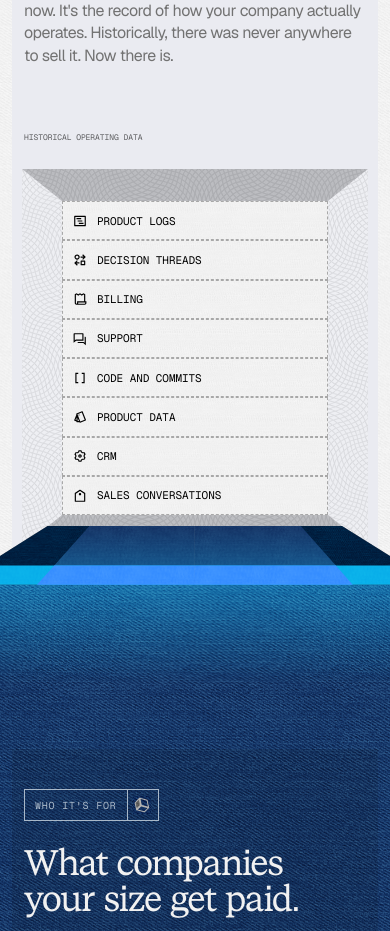
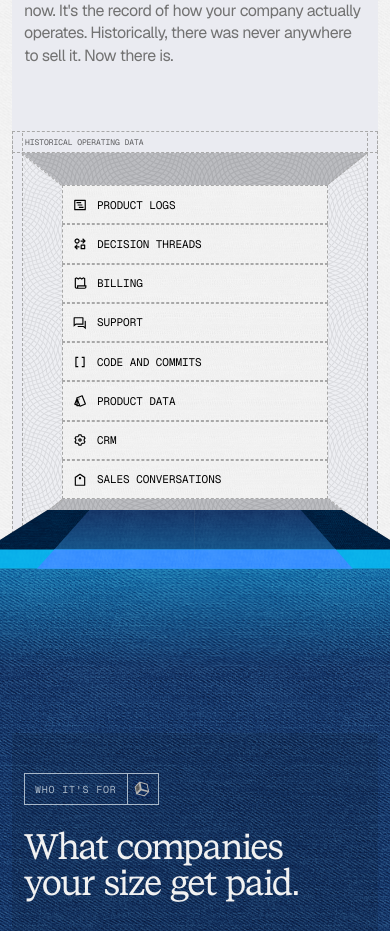
Before and after one commit to PIXELUPLABS/sunsethq, a Next.js app: page / in a window 390 px wide. Shown: the part 1540-2471 px from the top of the page. Built offline with nearby package versions, Linux system fonts and the light colour scheme; no server answers; a web font is replaced by a local one.

Commit message:
revenue section mobile lines alignment

```diff
--- a/modules/landing/components/revenue-stream-section.tsx
+++ b/modules/landing/components/revenue-stream-section.tsx
@@ -74,6 +74,10 @@ export function RevenueStreamSection() {
             </div>
 
             <div className="relative w-full">
+              <div
+                aria-hidden
+                className="pointer-events-none absolute inset-0 border-x border-dashed border-[#a8a8a8] sm:hidden"
+              />
               <div className="lg:hidden">
                 <RevenueStreamShelfMobile />
               </div>
--- a/modules/landing/components/revenue-stream-shelf-mobile.tsx
+++ b/modules/landing/components/revenue-stream-shelf-mobile.tsx
@@ -17,11 +17,11 @@ import {
 export function RevenueStreamShelfMobile() {
   return (
     <div className="mx-auto w-full">
-      <p className="mb-1.5 px-3 font-mono text-[8px] tracking-[-0.06px] text-black/60 uppercase">
+      <p className="border border-dashed border-[#a8a8a8] px-3 py-1 font-mono text-[8px] tracking-[-0.06px] text-black/60 uppercase">
         Historical operating data
       </p>
       <div
-        className="relative aspect-[366/436] w-full"
+        className="relative aspect-[366/416] w-full"
         style={{ containerType: "inline-size" }}
       >
         {/* room: top cap, two side walls, bottom cap */}
@@ -30,28 +30,56 @@ export function RevenueStreamShelfMobile() {
           alt=""
           width={346}
           height={32}
-          className="-scale-y-100 absolute top-[5.4645cqw] left-[2.7322cqw] h-[8.7432cqw] w-[94.5355cqw] max-w-none"
+          className="-scale-y-100 absolute top-0 left-[2.7322cqw] h-[8.7432cqw] w-[94.5355cqw] max-w-none"
         />
         <Image
           src={REVENUE_STREAM_MOBILE_WALL_LEFT}
           alt=""
           width={40}
           height={378}
-          className="absolute top-[5.4645cqw] left-[2.7322cqw] h-[103.2787cqw] w-[10.929cqw] max-w-none rotate-180"
+          className="absolute top-0 left-[2.7322cqw] h-[103.2787cqw] w-[10.929cqw] max-w-none rotate-180"
         />
         <Image
           src={REVENUE_STREAM_MOBILE_WALL_RIGHT}
           alt=""
           width={40}
           height={378}
-          className="absolute top-[5.4645cqw] left-[86.3388cqw] h-[103.2787cqw] w-[10.929cqw] max-w-none"
+          className="absolute top-0 left-[86.3388cqw] h-[103.2787cqw] w-[10.929cqw] max-w-none"
         />
         <Image
           src={REVENUE_STREAM_MOBILE_BAND}
           alt=""
           width={346}
           height={32}
-          className="absolute top-[100cqw] left-[2.7322cqw] h-[8.7432cqw] w-[94.5355cqw] max-w-none"
+          className="absolute top-[94.5355cqw] left-[2.7322cqw] h-[8.7432cqw] w-[94.5355cqw] max-w-none"
+        />
+        <div
+          aria-hidden
+          className="pointer-events-none absolute left-[2.7322cqw] w-[94.5355cqw] border-x border-dashed border-[#a8a8a8]"
+          style={{ top: "-20px", height: "calc(103.2787cqw + 20px)" }}
+        />
+
+        {/* dashed lines connecting each corner of the outer room border to
+            the matching corner of the inner tiles card */}
+        <div
+          aria-hidden
+          className="pointer-events-none absolute h-0 w-[13.9959cqw] border-t border-dashed border-[#a8a8a8]"
+          style={{ top: 0, left: "2.7322cqw", transformOrigin: "0 0", transform: "rotate(38.6598deg)" }}
+        />
+        <div
+          aria-hidden
+          className="pointer-events-none absolute h-0 w-[13.9959cqw] border-t border-dashed border-[#a8a8a8]"
+          style={{ top: 0, left: "97.2677cqw", transformOrigin: "0 0", transform: "rotate(141.3402deg)" }}
+        />
+        <div
+          aria-hidden
+          className="pointer-events-none absolute h-0 w-[13.9959cqw] border-t border-dashed border-[#a8a8a8]"
+          style={{ top: "103.2787cqw", left: "2.7322cqw", transformOrigin: "0 0", transform: "rotate(-38.6598deg)" }}
+        />
+        <div
+          aria-hidden
+          className="pointer-events-none absolute h-0 w-[13.9959cqw] border-t border-dashed border-[#a8a8a8]"
+          style={{ top: "103.2787cqw", left: "97.2677cqw", transformOrigin: "0 0", transform: "rotate(-141.3402deg)" }}
         />
 
         {/* blue floor, bleeding past the room like it does on desktop */}
@@ -60,11 +88,11 @@ export function RevenueStreamShelfMobile() {
           alt=""
           width={1874}
           height={205}
-          className="absolute top-[103cqw] left-1/2 z-10 h-[16cqw] w-auto max-w-none -translate-x-1/2 scale-x-90"
+          className="absolute top-[97.5355cqw] left-1/2 z-10 h-[16cqw] w-auto max-w-none -translate-x-1/2 scale-x-90"
         />
 
         {/* the stacked data rows */}
-        <div className="absolute top-[14.2077cqw] left-[13.6612cqw] h-[85.7923cqw] w-[72.6776cqw] bg-white">
+        <div className="absolute top-[8.7432cqw] left-[13.6612cqw] h-[85.7923cqw] w-[72.6776cqw] bg-white">
           <Image
             src="/images/texture-grain-white.png"
             alt=""
```
